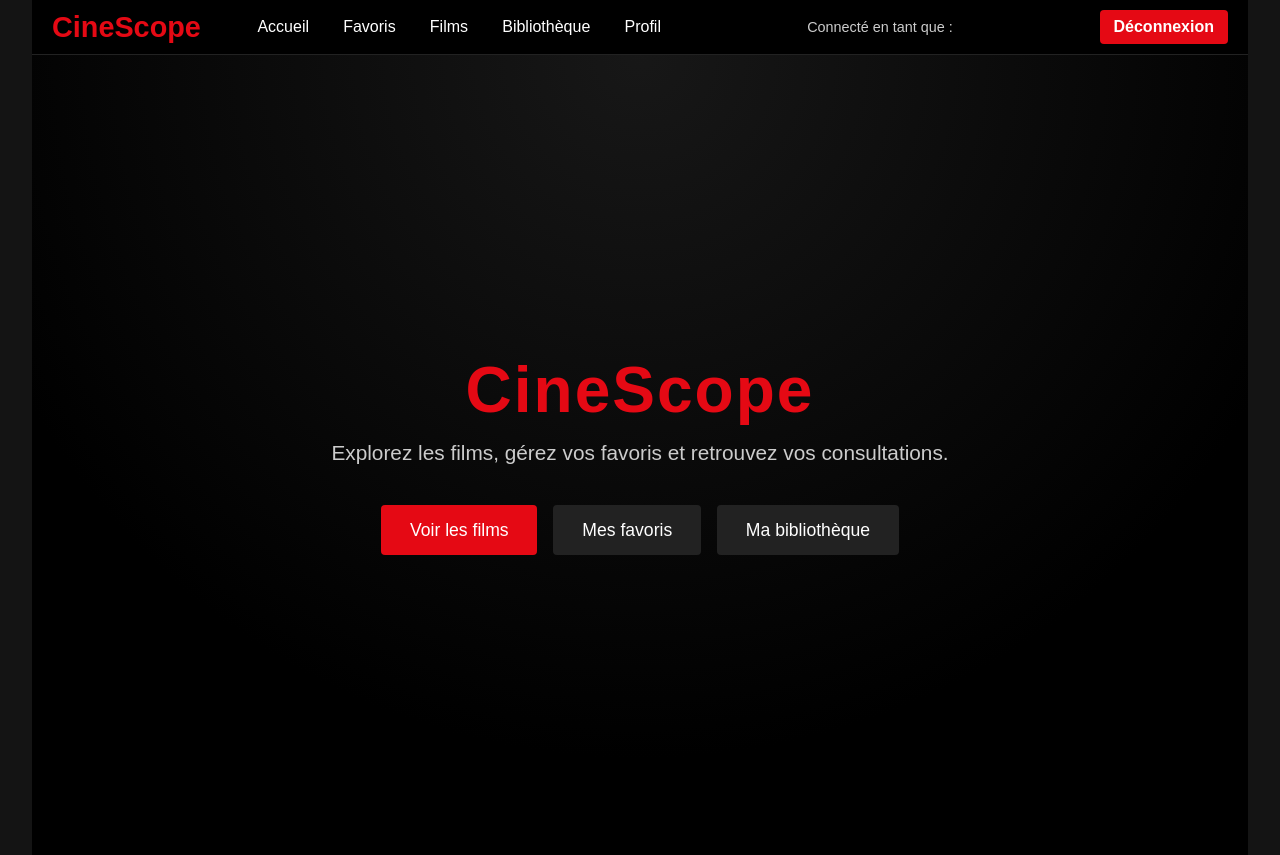
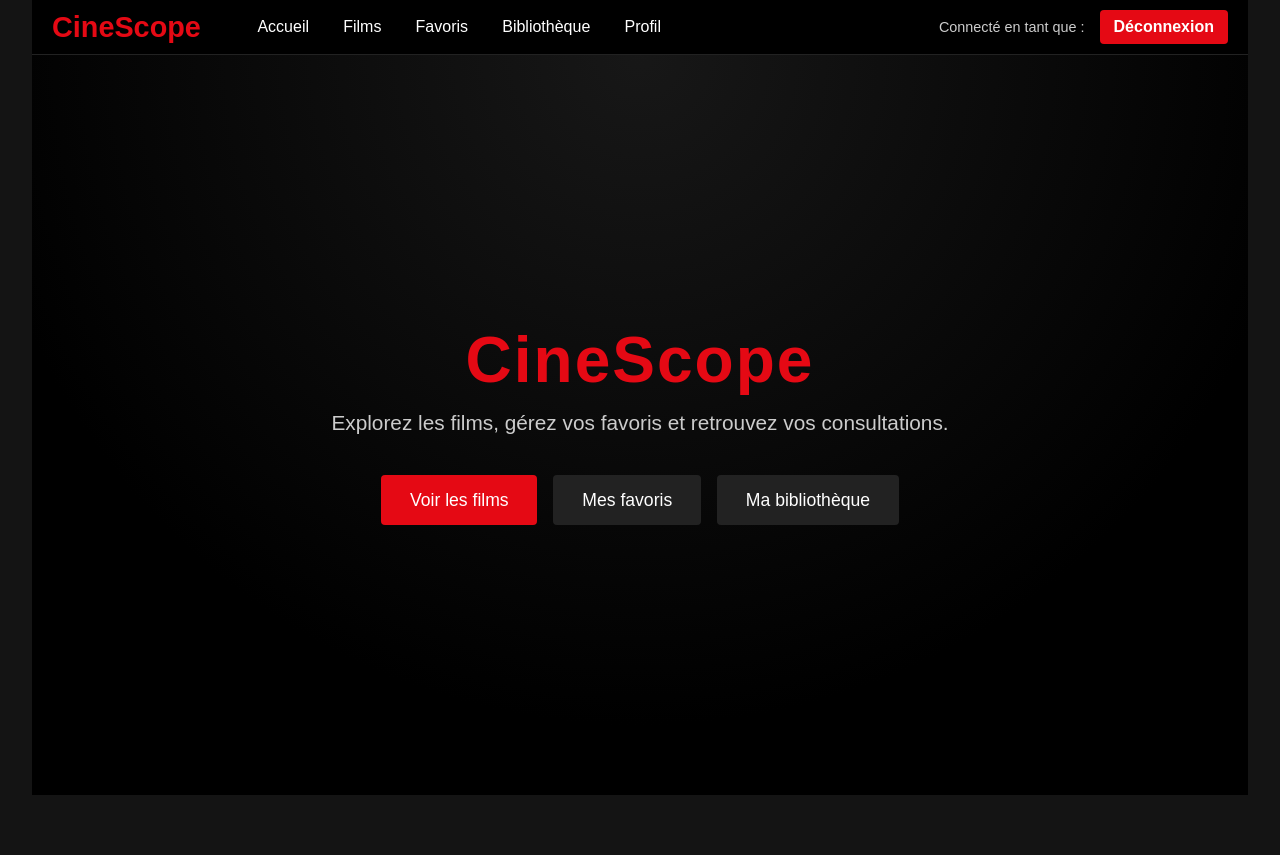
Before and after one commit to Esqaaa/CineScope, a React (Vite) app: page / in a window 1280 px wide. After the commit the page ends 800 px from the top, so only its background shows below. Built offline with nearby package versions, Linux system fonts and the light colour scheme; no server answers; sample sign-in values are in the browser's storage.

Commit message:
Ajout des remarques de Louis sur mon app Cinescope

```diff
--- a/src/components/Home.tsx
+++ b/src/components/Home.tsx
@@ -1,8 +1,18 @@
+import { useEffect } from "react";
 import { Link } from "react-router-dom";
 import "../styles/Home.css";
 
+function Home() {
+  useEffect(() => {
+    // Bloque le scroll du navigateur
+    document.body.style.overflow = "hidden";
 
-function Home() {
+    // Réactive le scroll dès qu'on quitte la page d'accueil
+    return () => {
+      document.body.style.overflow = "unset";
+    };
+  }, []);
+
   return (
     <section className="home">
       <div className="home-overlay" />
--- a/src/components/Navbar.tsx
+++ b/src/components/Navbar.tsx
@@ -32,12 +32,12 @@ function Navbar() {
         <button>Accueil</button>
       </Link>
 
+      <Link to="/film">
+        <button>Films</button>
+      </Link>
+
       <Link to="/favoris">
         <button>Favoris</button>
-      </Link>
-
-      <Link to="/film">
-        <button>Films</button>
       </Link>
 
       <Link to="/bibliotheque">
@@ -48,21 +48,22 @@ function Navbar() {
         <button>Profil</button>
       </Link>
 
+      {/* Regroupement à droite */}
+      <div className="login-right">
         {logged && (
           <p className="connected-as">Connecté en tant que : {user.pseudo}</p>
         )}
 
-      {!logged && (
-        <Link to="/login" className="login-right">
+        {!logged ? (
+          <Link to="/login">
             <button>Connexion</button>
           </Link>
-      )}
-
-      {logged && (
-        <button className="logout-btn login-right" onClick={handleLogout}>
+        ) : (
+          <button className="logout-btn" onClick={handleLogout}>
             Déconnexion
           </button>
         )}
+      </div>
     </nav>
   );
 }
--- a/src/components/Profile.tsx
+++ b/src/components/Profile.tsx
@@ -51,7 +51,7 @@ function Profile({ setIsAuthenticated }: ProfileProps) {
     }
 
     alert("Profil enregistré !");
-    navigate("/");
+    navigate("/film");
   }
 
   return (
--- a/src/styles/Home.css
+++ b/src/styles/Home.css
@@ -1,6 +1,6 @@
 .home {
   position: relative;
-  height: 100vh;
+  height: calc(100vh - 60px); /* S'adapte sous la navbar sans dépasser de l'écran */
   background: #000;
   display: flex;
   justify-content: center;
--- a/src/styles/Navbar.css
+++ b/src/styles/Navbar.css
@@ -6,9 +6,20 @@
   padding: 10px 20px;
 }
 
-/* Pousse les éléments à droite */
+/* Regroupement des éléments alignés à droite (Pseudo + Bouton) */
 .login-right {
   margin-left: auto;
+  display: flex;
+  align-items: center;
+  gap: 15px; /* Espace entre "Connecté en tant que" et le bouton */
+}
+
+/* Texte "Connecté en tant que :" */
+.connected-as {
+  color: #ccc;
+  font-size: 0.9rem;
+  margin: 0;
+  white-space: nowrap; /* Évite d'avoir le texte découpé sur deux lignes */
 }
 
 /* Bouton Connexion + Déconnexion */
@@ -27,11 +38,3 @@
 .logout-btn:hover {
   background: #b00610;
 }
-
-/* Texte "Connecté en tant que :" */
-.connected-as {
-  margin-left: auto;
-  color: #ccc;
-  font-size: 0.9rem;
-  padding-right: 10px;
-}
```
Also changed, not shown: COURS/remarques.txt (added). Lines whose indentation alone changed are shown as unchanged.
